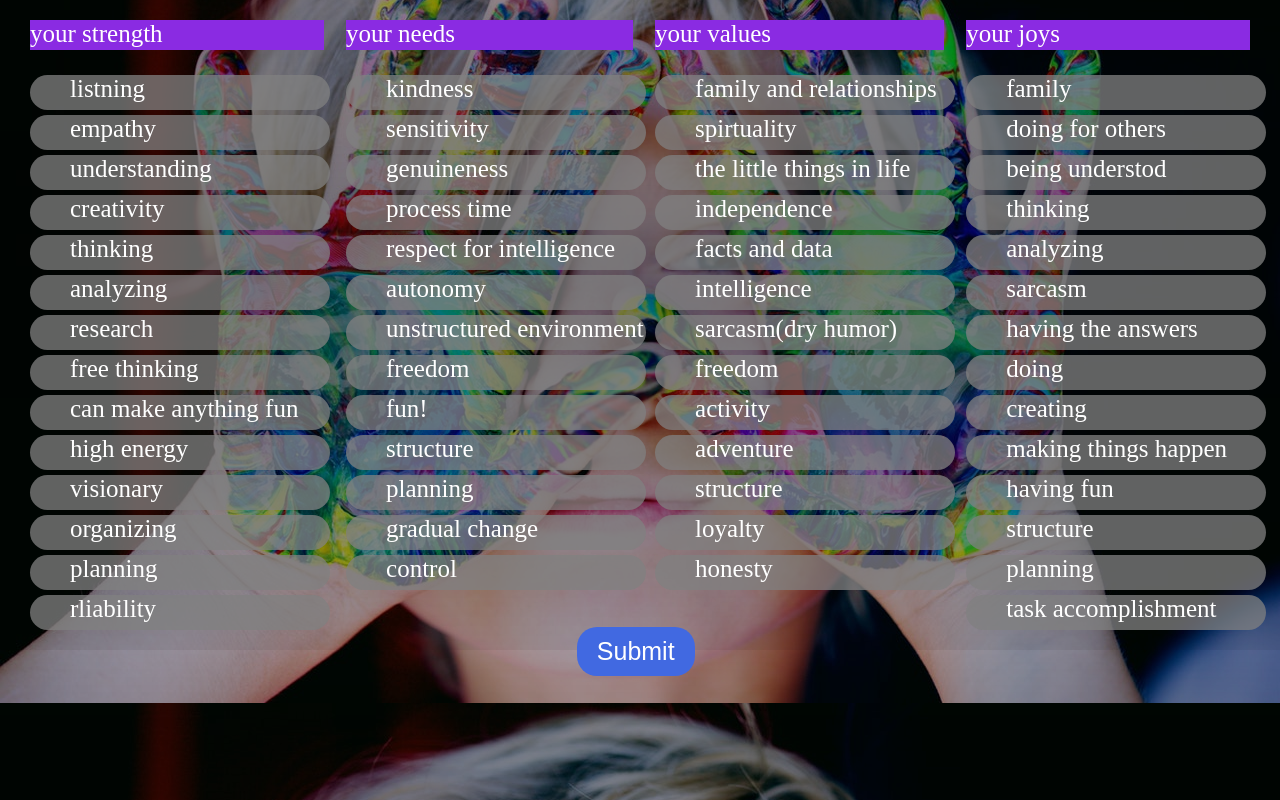
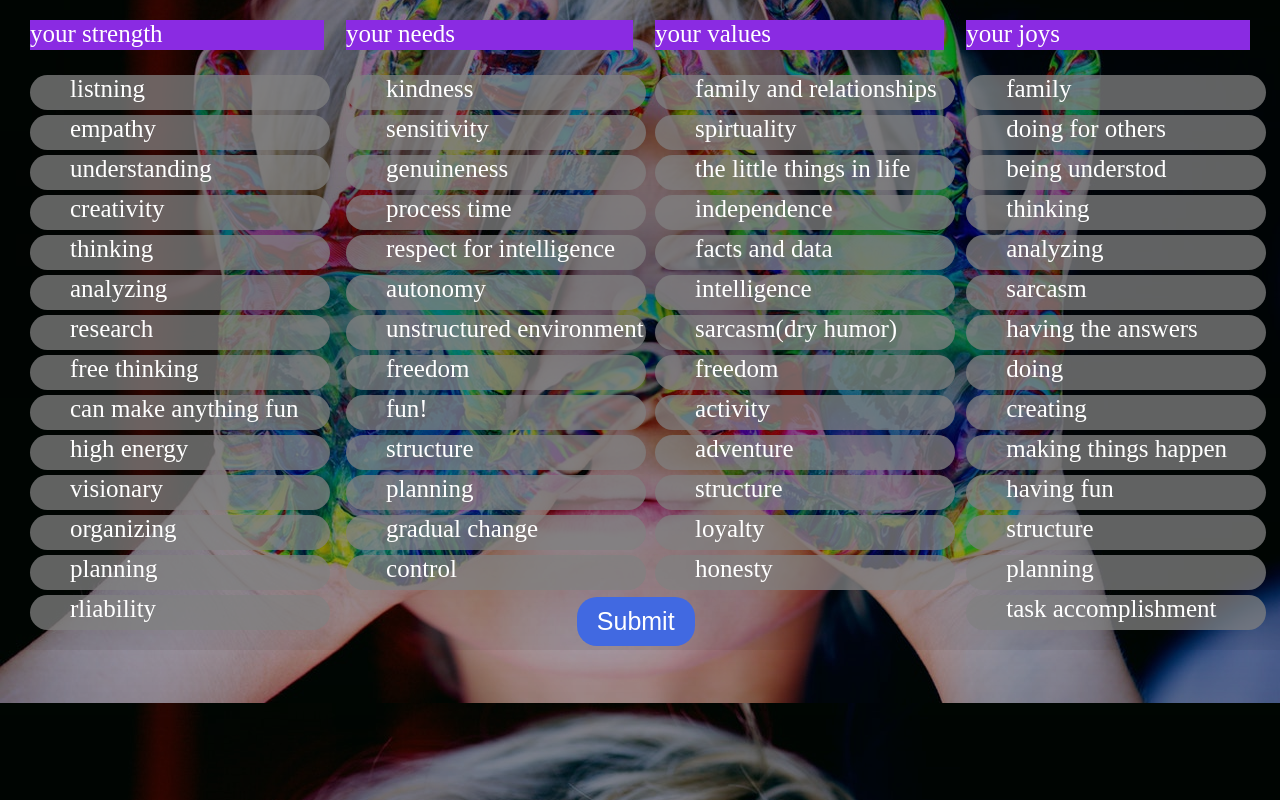
Before and after one commit to WaseemSSaeed/percolor, a plain HTML site: page index.html in a window 1280 px wide. In both pictures the pointer is over the button "Submit". Drawn offline with Linux system fonts and the light colour scheme.

Commit message:
Update index.html

```diff
--- a/index.html
+++ b/index.html
@@ -15,7 +15,7 @@
       margin-top: -30px;
    }
    button:hover{
-      margin-top: -5px;
+      margin-top: -35px;
       transition: 0.5s;
       border-radius: 20px;
    }
```
